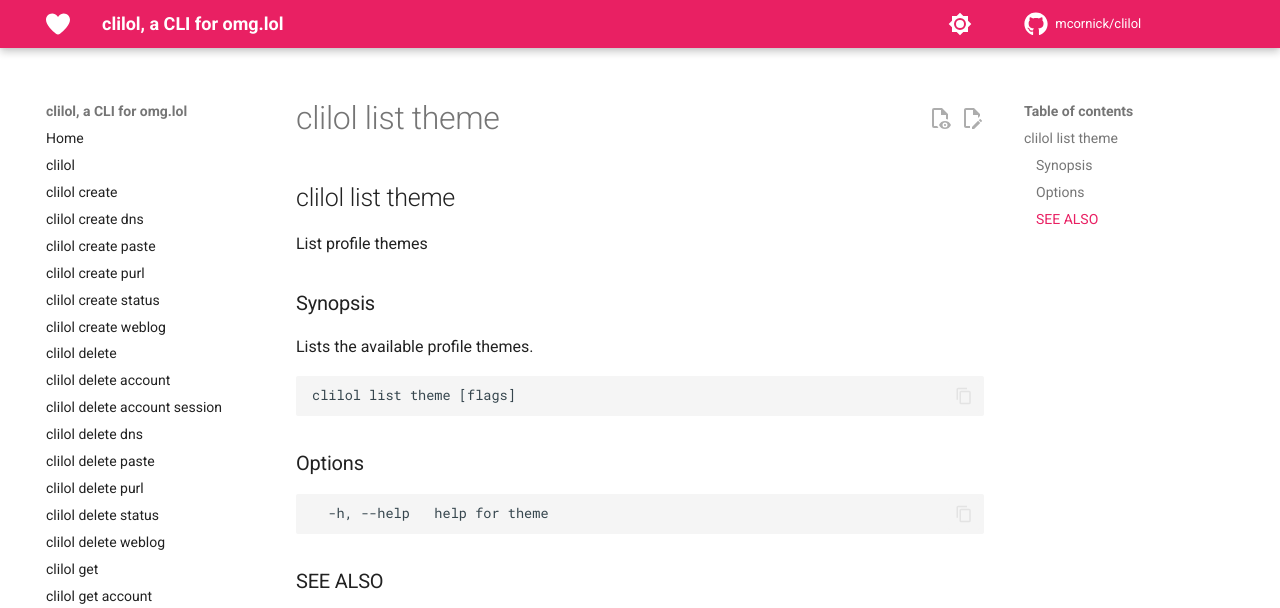
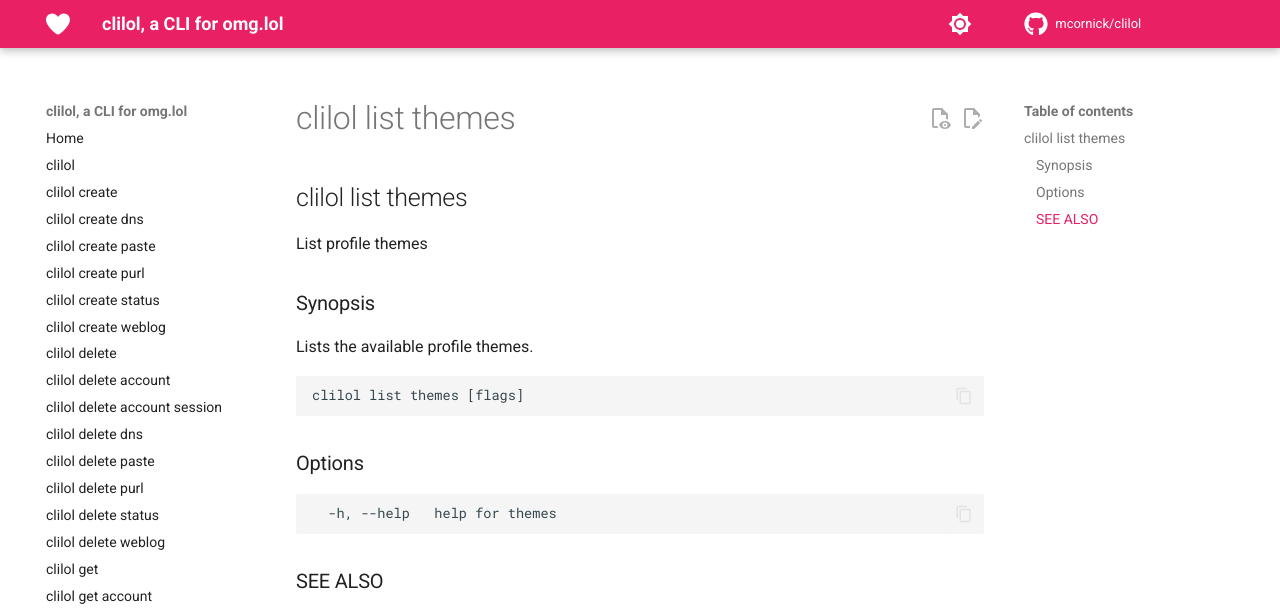
Before and after one commit to mcornick/clilol, an MkDocs documentation site: the page built from docs/clilol_list_themes.md, in a window 1280 px wide. Shown: the top 608 px of the page. Built offline with MkDocs 1.6.1 and Material for MkDocs 9.7.7, drawn with Linux system fonts in a browser that asks for light colours; comment, search, counter and statistics services are not loaded.

Commit message:
fix: nouns for list commands should be plural
To reflect the difference between `get` showing one thing, and `list`
showing many things.

Aliases are provided so that singular and plural both work.

Signed-off-by: Mark Cornick <mcornick@mcornick.com>

````diff
--- a/docs/clilol_list.md
+++ b/docs/clilol_list.md
@@ -22,9 +22,9 @@ These commands list things.
 * [clilol list directory](clilol_list_directory.md)	 - List the address directory
 * [clilol list dns](clilol_list_dns.md)	 - List your dns records
 * [clilol list now](clilol_list_now.md)	 - List Now pages
-* [clilol list paste](clilol_list_paste.md)	 - List pastes
-* [clilol list purl](clilol_list_purl.md)	 - List all PURLs
-* [clilol list status](clilol_list_status.md)	 - List statuses
+* [clilol list pastes](clilol_list_pastes.md)	 - List pastes
+* [clilol list purls](clilol_list_purls.md)	 - List all PURLs
+* [clilol list statuses](clilol_list_statuses.md)	 - List statuses
 * [clilol list statuslog](clilol_list_statuslog.md)	 - List the statuslog
-* [clilol list theme](clilol_list_theme.md)	 - List profile themes
-* [clilol list weblog](clilol_list_weblog.md)	 - List all weblog entries
+* [clilol list themes](clilol_list_themes.md)	 - List profile themes
+* [clilol list weblogs](clilol_list_weblogs.md)	 - List all weblog entries
--- a/docs/clilol_list_paste.md
+++ b/docs/clilol_list_pastes.md
@@ -1,7 +1,7 @@
 ---
-title: "clilol list paste"
+title: "clilol list pastes"
 ---
-## clilol list paste
+## clilol list pastes
 
 List pastes
 
@@ -16,14 +16,14 @@ Unlisted pastes are only included when the --address flag is set to
 your own address.
 
 ```
-clilol list paste [flags]
+clilol list pastes [flags]
 ```
 
 ### Options
 
 ```
   -a, --address string   address whose pastes to list
-  -h, --help             help for paste
+  -h, --help             help for pastes
 ```
 
 ### SEE ALSO
--- a/docs/clilol_list_purl.md
+++ b/docs/clilol_list_purls.md
@@ -1,7 +1,7 @@
 ---
-title: "clilol list purl"
+title: "clilol list purls"
 ---
-## clilol list purl
+## clilol list purls
 
 List all PURLs
 
@@ -13,14 +13,14 @@ The address can be specified with the --address flag. If not set,
 it defaults to your own address.
 
 ```
-clilol list purl [flags]
+clilol list purls [flags]
 ```
 
 ### Options
 
 ```
   -a, --address string   address whose PURLs to get
-  -h, --help             help for purl
+  -h, --help             help for purls
 ```
 
 ### SEE ALSO
--- a/docs/clilol_list_status.md
+++ b/docs/clilol_list_statuses.md
@@ -1,7 +1,7 @@
 ---
-title: "clilol list status"
+title: "clilol list statuses"
 ---
-## clilol list status
+## clilol list statuses
 
 List statuses
 
@@ -18,14 +18,14 @@ flag. If not set, it will return all statuses for the user.
 See the statuslog commands to get statuses for all users.
 
 ```
-clilol list status [flags]
+clilol list statuses [flags]
 ```
 
 ### Options
 
 ```
   -a, --address string   address whose status(es) to get
-  -h, --help             help for status
+  -h, --help             help for statuses
   -l, --limit int        how many status(es) to get (default all)
 ```
 
--- a/docs/clilol_list_theme.md
+++ b/docs/clilol_list_themes.md
@@ -1,7 +1,7 @@
 ---
-title: "clilol list theme"
+title: "clilol list themes"
 ---
-## clilol list theme
+## clilol list themes
 
 List profile themes
 
@@ -10,13 +10,13 @@ List profile themes
 Lists the available profile themes.
 
 ```
-clilol list theme [flags]
+clilol list themes [flags]
 ```
 
 ### Options
 
 ```
-  -h, --help   help for theme
+  -h, --help   help for themes
 ```
 
 ### SEE ALSO
--- a/docs/clilol_list_weblog.md
+++ b/docs/clilol_list_weblogs.md
@@ -1,7 +1,7 @@
 ---
-title: "clilol list weblog"
+title: "clilol list weblogs"
 ---
-## clilol list weblog
+## clilol list weblogs
 
 List all weblog entries
 
@@ -10,13 +10,13 @@ List all weblog entries
 Lists all of your weblog entries.
 
 ```
-clilol list weblog [flags]
+clilol list weblogs [flags]
 ```
 
 ### Options
 
 ```
-  -h, --help   help for weblog
+  -h, --help   help for weblogs
 ```
 
 ### SEE ALSO
````
Also changed, not shown: 7 other files.
